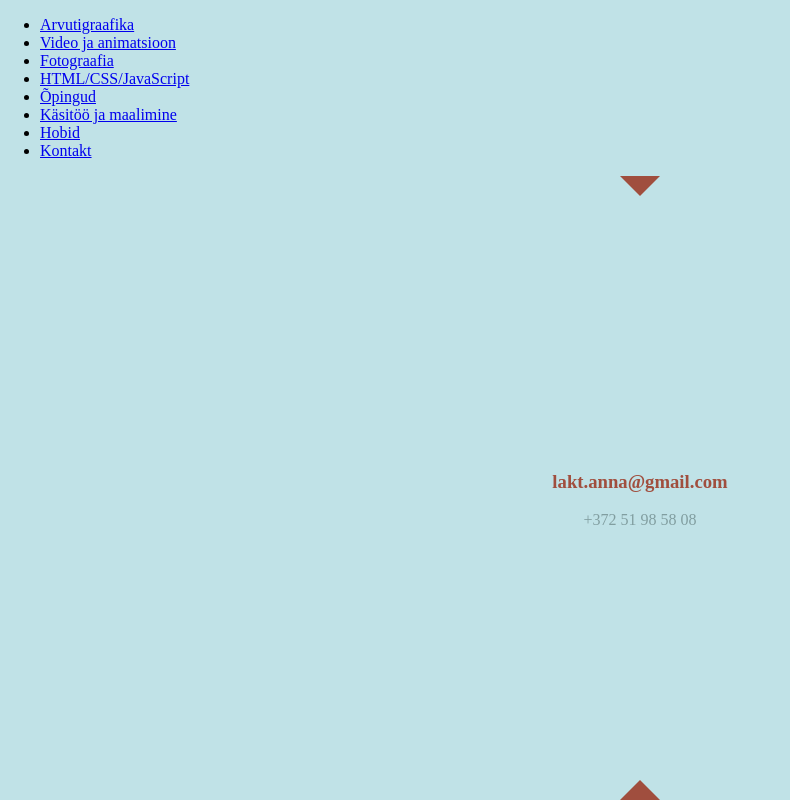
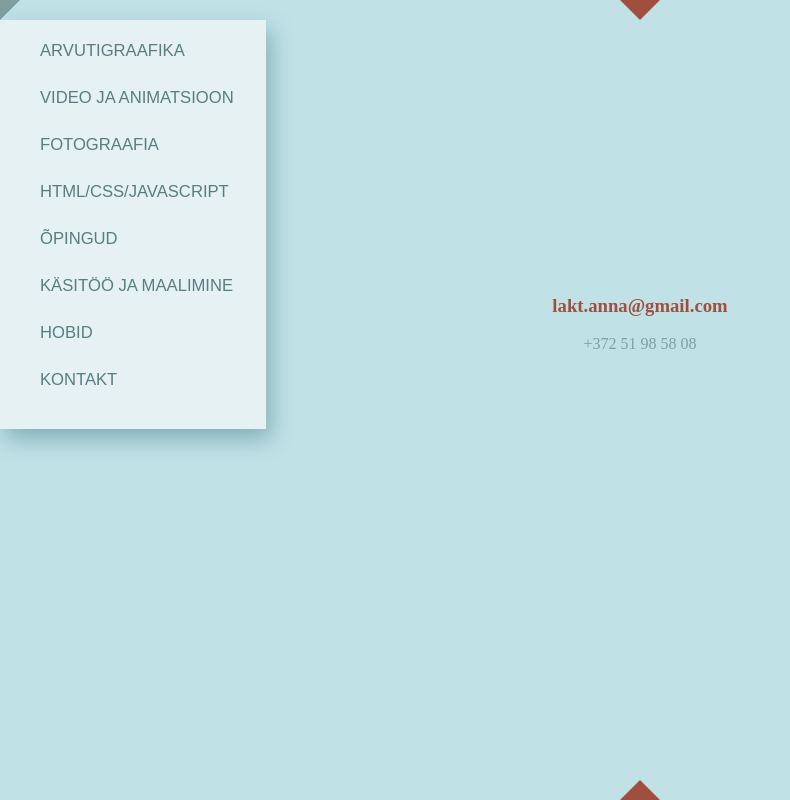
Before and after one commit to LaktAnna/Portfoolio, a plain HTML site: page kontakt.html in a window 1280 px wide. Shown: the whole page, without its empty margins (0-790 px from the left). Drawn offline with Linux system fonts and the light colour scheme.

Commit message:
Portfoolio 1.7

```diff
--- a/CSS/kontakt.css
+++ b/CSS/kontakt.css
@@ -1,14 +1,62 @@
 body {
     padding: 0;
     margin: 0;
-}
-
-body {
     background-color: #C0E2E7;
     width: 100%;
     max-width: 100%;
     overflow-x: hidden;
 }
+
+/*-----------Dropdown menu-----------*/
+
+.menu-button {
+    position: fixed;
+    left: 0;
+    width: 100px;
+    top: 0px;
+    width: 0;
+    height: 0;
+    border-right: 20px solid transparent;
+    border-top: 20px solid #819e9f;
+    z-index: 6;
+}
+
+.dropdown-menu {
+    display: none;
+    position: absolute;
+    background-color: rgb(229, 241, 243);
+    box-shadow: 5px 10px 21px rgba(21, 83, 99, 0.356);
+    z-index: 3;
+    margin-left: 0px;
+    margin-top: 0;
+    white-space: nowrap;
+}
+
+ul {
+    list-style-type: none;
+}
+
+li {
+    padding: 2% 2em 10% 0;
+}
+
+a:hover {
+    color: #8eabac;
+}
+
+.menu-button:hover .dropdown-menu {
+    display: block;
+}
+
+.menu-link {
+    text-decoration: none;
+    text-transform: uppercase;
+    font-family: Arial, Helvetica, sans-serif;
+    color: #587e80;
+    font-size: 1.3vw;
+}
+
+/*-----------Home button----------*/
 
 .button-home {
     margin: 0 auto;
```
